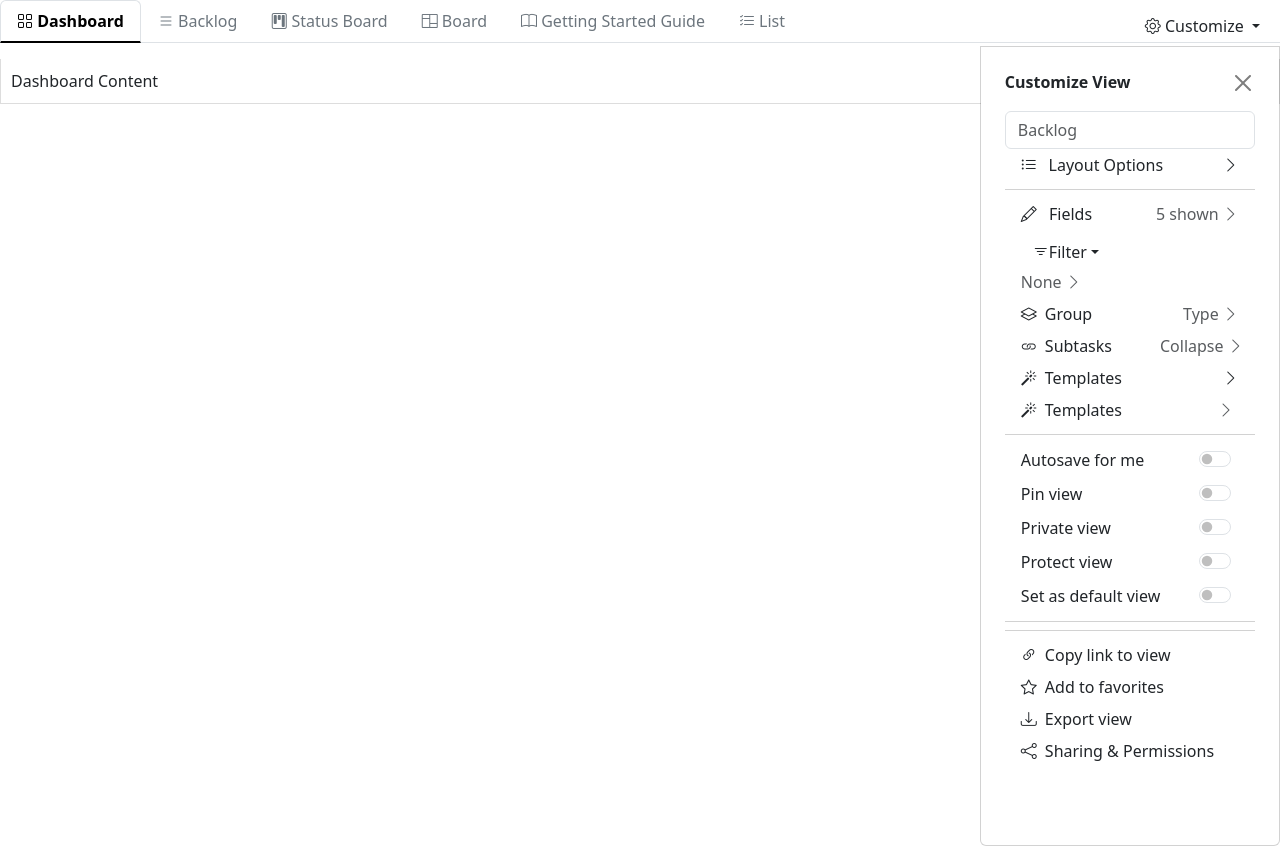
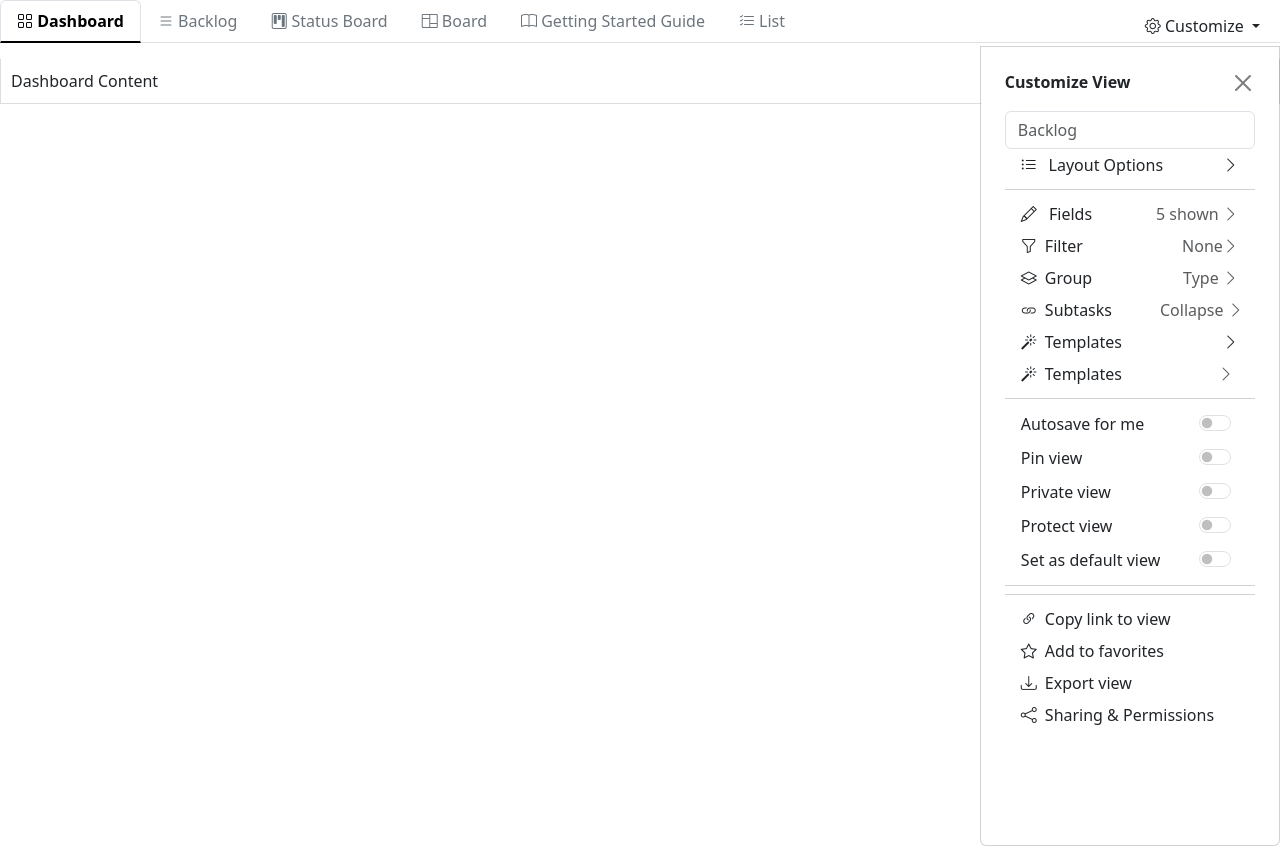
Before and after one commit to Elzari1998/my-angular-tab-menus, an Angular app: page / in a window 1280 px wide. Both pictures are taken after a click on the button "Customize". Built offline with nearby package versions, Linux system fonts and the light colour scheme.

Commit message:
Filter Popup

```diff
--- a/package.json
+++ b/package.json
@@ -19,7 +19,7 @@
     "@angular/material": "^19.2.7",
     "@angular/platform-browser": "^19.2.0",
     "@angular/platform-browser-dynamic": "^19.2.0",
-    "@angular/platform-server": "^19.2.0",
+    "@angular/platform-server": "^19.2.4",
     "@angular/router": "^19.2.0",
     "@angular/ssr": "^19.2.5",
     "@ng-bootstrap/ng-bootstrap": "^18.0.0",
--- a/src/app/components/tab-menu/tab-menu.component.html
+++ b/src/app/components/tab-menu/tab-menu.component.html
@@ -37,35 +37,40 @@
           </a>
         </li>
 
-        <li class="dropdown-item">
-          <div class="dropdown">
-            <button class="btn btn-transparent border-0 dropdown-toggle d-flex align-items-center" type="button" id="dropdownMenuButton" data-bs-toggle="dropdown" aria-expanded="false">
-              <i class="bi bi-filter"></i> Filter
-            </button>
-            <span class="text-muted">None <i class="bi bi-chevron-right"></i> </span>
+        <li class="subtask-container w-100" >
+          <a class="dropdown-item d-flex justify-content-between align-items-center" href="#" role="button"
+             data-bs-toggle="dropdown" aria-expanded="false" (click)="preventRefreshingThePage($event)">
+    <span class="d-flex align-items-center subtask-item">
+      <i class="bi bi-funnel me-2"></i> Filter
+    </span>
+            <span class="text-muted ms-5">None<i class="bi bi-chevron-right"></i></span>
+          </a>
 
-            <!-- Dropdown Menu -->
-            <ul class="dropdown-menu p-4" aria-labelledby="dropdownMenuButton">
-              <h6 class="fw-bold mb-3 d-flex justify-content-between align-items-center">
-                Filter
-                <span>
-          <button type="button" class="btn btn-close" data-bs-dismiss="dropdown" aria-label="Close"></button>
-        </span>
-              </h6>
+          <div class="options-box dropdown-menu-end w-200 px-4"  style="width: 400px; transform: translateX(-6cm);">
+            <ul class="list-styled w-100 ">
+              <li class="px-3 text-muted">Filter </li>
+              <li>
+                <input type="text" class="form-control w-100" placeholder="Select filter..." (input)="filterOptions($event)">
+              </li>
 
-              <div class="mb-3">
-                <input type="text" class="form-control" placeholder="Search..." (input)="onSearch($event)" />
-              </div>
+              <li>
+                <a class="dropdown-item d-flex justify-content-between align-items-left w-100" href="#" (click)="preventRefreshingThePage($event)">
+                  <i class="bi bi-plus-circle ms-2"></i>
+                     Nested filter
 
-              <li><a class="dropdown-item" href="#" (click)="applyFilter('status')"> <i class="bi bi-tag me-2"></i> Status</a></li>
-              <li><a class="dropdown-item" href="#" (click)="applyFilter('tags')"> <i class="bi bi-tags me-2"></i> Tags</a></li>
-              <li><a class="dropdown-item" href="#" (click)="applyFilter('dueDate')"> <i class="bi bi-calendar-check me-2"></i> Due Date</a></li>
+                </a>
+              </li>
+              <li>
+                <a class="dropdown-item d-flex justify-content-between align-items-left w-100" href="#" (click)="preventRefreshingThePage($event)">
+                  <i class="bi bi-plus-circle ms-2"></i>
+                  Add filter
 
-              <li><a class="dropdown-item" href="#" (click)="addNestedFilter()"> <i class="bi bi-plus-square me-2"></i> Add Nested Filter</a></li>
-              <li><a class="dropdown-item" href="#" (click)="addFilter()"> <i class="bi bi-plus-circle me-2"></i> Add Filter</a></li>
+                </a>
+              </li>
             </ul>
           </div>
         </li>
+
 
 
         <li>
--- a/src/app/components/tab-menu/tab-menu.component.ts
+++ b/src/app/components/tab-menu/tab-menu.component.ts
@@ -1,5 +1,5 @@
-import { Component } from '@angular/core';
-import { CommonModule } from '@angular/common';
+import {AfterViewInit, Component, Inject, PLATFORM_ID} from '@angular/core';
+import {CommonModule, isPlatformBrowser} from '@angular/common';
 import {FormsModule} from "@angular/forms";
 import { MatSlideToggleModule } from '@angular/material/slide-toggle';
 
@@ -10,7 +10,10 @@ import { MatSlideToggleModule } from '@angular/material/slide-toggle';
   templateUrl: './tab-menu.component.html',
   styleUrls: ['./tab-menu.component.css']
 })
-export class TabMenuComponent {
+export class TabMenuComponent implements AfterViewInit {
+
+  constructor(@Inject(PLATFORM_ID) private platformId: Object) {}
+
   selectedTab: string = 'dashboard';  // Default active tab
   autosave: boolean = false;
   pinView: boolean = false;
@@ -27,40 +30,28 @@ export class TabMenuComponent {
     this.selectedTab = tabName;
   }
 
-  toggleFilter(filter: string) {
-    if (filter === 'status') {
-      this.isStatusVisible = !this.isStatusVisible;
-    } else if (filter === 'tags') {
-      this.isTagsVisible = !this.isTagsVisible;
-    } else if (filter === 'dueDate') {
-      this.isDueDateVisible = !this.isDueDateVisible;
+  filterOptions(event: Event) {
+    const searchValue = (event.target as HTMLInputElement).value.toLowerCase();
+    console.log("Filtering options for:", searchValue);
+    // Implement filtering logic based on searchValue
+  }
+
+  ngAfterViewInit() {
+    if (isPlatformBrowser(this.platformId)) {
+      const dropdown = document.querySelector('.options-box') as HTMLElement;
+      const dropdownRect = dropdown.getBoundingClientRect();
+      const windowWidth = window.innerWidth;
+
+
+      if (dropdownRect.right > windowWidth) {
+        dropdown.style.left = `${windowWidth - dropdownRect.width}px`; // Move to the left if it's overflowing
+      }
     }
   }
-
-
   // Prevent page refresh on click (if necessary for some dropdown items)
   preventRefreshingThePage(event: Event): void {
     event.preventDefault();
   }
 
-  // Handle applying a filter (if any)
-  applyFilter(filterType: string): void {
-    console.log(`Filter applied: ${filterType}`);
-  }
 
-  // Handle search input
-  onSearch(event: Event): void {
-    const input = (event.target as HTMLInputElement).value;
-    console.log(`Search input: ${input}`);
-  }
-
-  // Handle adding a nested filter
-  addNestedFilter(): void {
-    console.log('Adding nested filter');
-  }
-
-  // Handle adding a filter
-  addFilter(): void {
-    console.log('Adding filter');
-  }
 }
```
Also changed, not shown: 1 other file (tests, documents, lock files or other folders).
